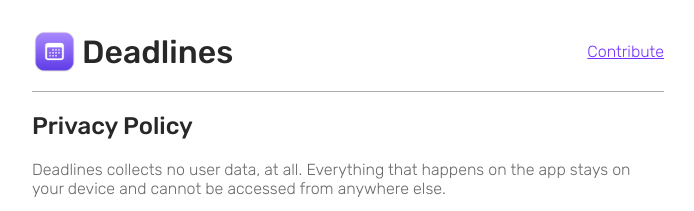
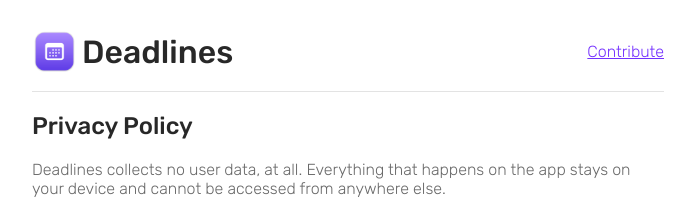
Before and after one commit to jackdevey/Deadlines, a plain HTML site: page website/privacy/index.html in a window 1280 px wide. Shown: the top 211 px of the page, 292-986 px from the left. Drawn offline with Linux system fonts and the light colour scheme.

Commit message:
wowza commit

```diff
--- a/website/privacy/index.html
+++ b/website/privacy/index.html
@@ -30,7 +30,7 @@
 
         hr {
             border: 0;
-            border-top: 1px solid #afadad;
+            border-top: 1px solid #e3e3e3;
         }
 
         .heading {
```
